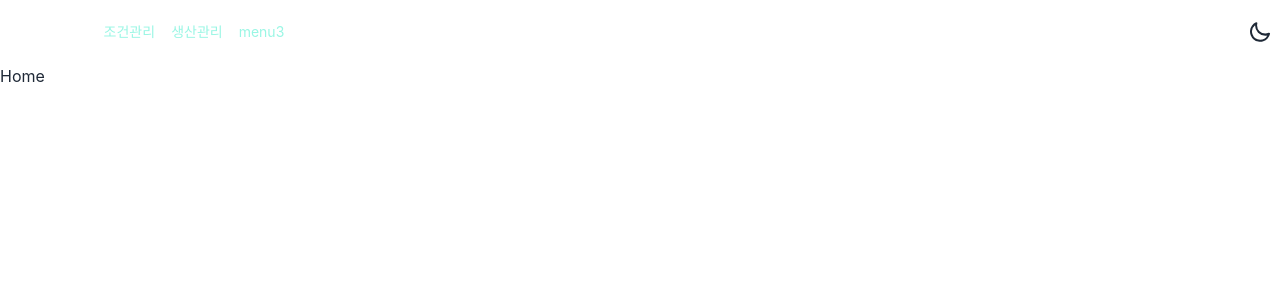
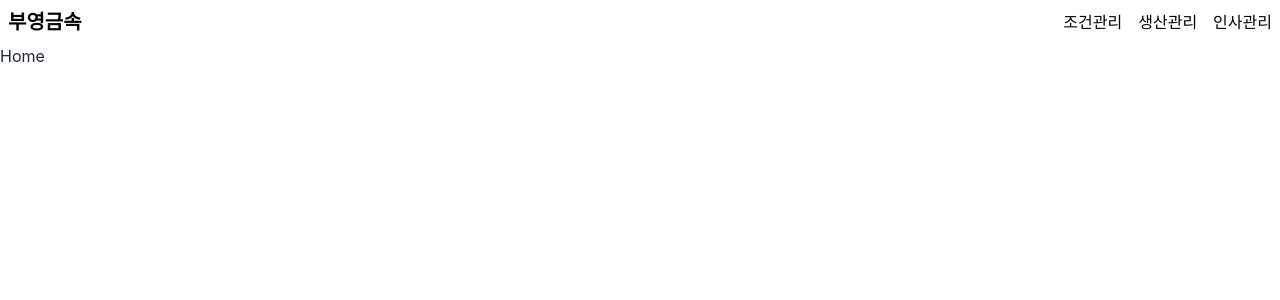
Before and after one commit to tlaruddo2/buyoung-admin-web-front-react, a React (Vite) app: page / in a window 1280 px wide. Shown: the top 300 px of the page. Built offline with nearby package versions, Linux system fonts and the light colour scheme.

Commit message:
Fix bug in Nav

```diff
--- a/src/component/nav/nav.tsx
+++ b/src/component/nav/nav.tsx
@@ -1,41 +1,36 @@
 import { useState } from "react"
-import { useNavigate } from "react-router-dom"
 
 export const Nav: React.FC = () => {
-    const [isOpened, setIsOpened ] = useState<Boolean>(false)
-
-    const handleMenuClick = () => {
-        setIsOpened(!isOpened)
-    }
+    const [isOpened, setIsOpened] = useState<boolean>(false)
 
     return (
-        <div className="navbar bg-base-100">
-            <a className="flex items-center flex-shrink-0 text-white mr-6" href="/">
-                <span className="font-semibold text-xl tracking-tight">부영금속</span>
-            </a>
-            <div className="block lg:hidden">
-                <button className="flex items-center px-3 py-2 border rounded text-teal-200 border-teal-400 hover:text-white hover:border-white" onClick={() => handleMenuClick()}>
-                    <svg className="fill-current h-3 w-3" viewBox="0 0 20 20" xmlns="http://www.w3.org/2000/svg"><title>Menu</title><path d="M0 3h20v2H0V3zm0 6h20v2H0V9zm0 6h20v2H0v-2z"/></svg>
+        <nav className="bg-base-100 w-full px-1 py-2">
+            <div className="flex justify-between items-center w-full px-1">
+                <a href="/" className="text-black text-xl font-semibold">
+                    부영금속
+                </a>
+
+                {/* Mobile Menu Button */}
+                <button
+                    className="lg:hidden p-2 rounded border border-black hover:bg-gray-100"
+                    onClick={() => setIsOpened(!isOpened)}
+                >
+                    <svg className="w-4 h-4" viewBox="0 0 20 20">
+                        <path d="M0 3h20v2H0V3zm0 6h20v2H0V9zm0 6h20v2H0v-2z"/>
+                    </svg>
                 </button>
-            </div>
-            <div className={`${isOpened ? 'block' : 'hidden'} w-full block flex-grow lg:flex lg:items-center lg:w-auto`}>
-                <div className="text-sm lg:flex-grow">
-                    <a href="condition-management" className="block mt-4 lg:inline-block lg:mt-0 text-teal-200 hover:text-white mr-4">
-                        조건관리
-                    </a>
-                    <a href="production-log" className="block mt-4 lg:inline-block lg:mt-0 text-teal-200 hover:text-white mr-4">
-                        생산관리
-                    </a>
-                    <a href="menu3" className="block mt-4 lg:inline-block lg:mt-0 text-teal-200 hover:text-white">
-                        menu3
-                    </a>
+
+                {/* Navigation Links  */}
+                <div className={`${isOpened ? 'block' : 'hidden'}
+                    lg:block absolute lg:relative top-12 lg:top-0 left-0 lg:left-auto w-full lg:w-auto bg-white lg:bg-transparent p-4 lg:p-0 z-50`}
+                >
+                    <div className="flex flex-col lg:flex-row gap-4">
+                        <a href="condition-management" className="text-black hover:text-gray-700">조건관리</a>
+                        <a href="production-log" className="text-black hover:text-gray-700">생산관리</a>
+                        <a href="menu3" className="text-black hover:text-gray-700">인사관리</a>
+                    </div>
                 </div>
             </div>
-            <label className="swap swap-rotate">
-                <input type="checkbox" className="theme-controller" value="dark" />
-                <svg className="swap-on fill-current w-6 h-6" xmlns="http://www.w3.org/2000/svg" viewBox="0 0 24 24"><path d="M5.64,17l-.71.71a1,1,0,0,0,0,1.41,1,1,0,0,0,1.41,0l.71-.71A1,1,0,0,0,5.64,17ZM5,12a1,1,0,0,0-1-1H3a1,1,0,0,0,0,2H4A1,1,0,0,0,5,12Zm7-7a1,1,0,0,0,1-1V3a1,1,0,0,0-2,0V4A1,1,0,0,0,12,5ZM5.64,7.05a1,1,0,0,0,.7.29,1,1,0,0,0,.71-.29,1,1,0,0,0,0-1.41l-.71-.71A1,1,0,0,0,4.93,6.34Zm12,.29a1,1,0,0,0,.7-.29l.71-.71a1,1,0,1,0-1.41-1.41L17,5.64a1,1,0,0,0,0,1.41A1,1,0,0,0,17.66,7.34ZM21,11H20a1,1,0,0,0,0,2h1a1,1,0,0,0,0-2Zm-9,8a1,1,0,0,0-1,1v1a1,1,0,0,0,2,0V20A1,1,0,0,0,12,19ZM18.36,17A1,1,0,0,0,17,18.36l.71.71a1,1,0,0,0,1.41,0,1,1,0,0,0,0-1.41ZM12,6.5A5.5,5.5,0,1,0,17.5,12,5.51,5.51,0,0,0,12,6.5Zm0,9A3.5,3.5,0,1,1,15.5,12,3.5,3.5,0,0,1,12,15.5Z"/></svg>
-                <svg className="swap-off fill-current w-6 h-6" xmlns="http://www.w3.org/2000/svg" viewBox="0 0 24 24"><path d="M21.64,13a1,1,0,0,0-1.05-.14,8.05,8.05,0,0,1-3.37.73A8.15,8.15,0,0,1,9.08,5.49a8.59,8.59,0,0,1,.25-2A1,1,0,0,0,8,2.36,10.14,10.14,0,1,0,22,14.05,1,1,0,0,0,21.64,13Zm-9.5,6.69A8.14,8.14,0,0,1,7.08,5.22v.27A10.15,10.15,0,0,0,17.22,15.63a9.79,9.79,0,0,0,2.1-.22A8.11,8.11,0,0,1,12.14,19.73Z"/></svg>
-            </label>
-        </div>
+        </nav>
     )
 }
--- a/src/main.tsx
+++ b/src/main.tsx
@@ -1,5 +1,5 @@
+import './main.css';
 import ReactDOM from 'react-dom/client';
-import './index.css';
 import { BrowserRouter, Route, Routes } from 'react-router-dom';
 import { Nav } from './component/nav/nav';
 import { ConditionManagement } from './pages/condition-management/condition-management';
@@ -10,7 +10,6 @@ const root = ReactDOM.createRoot(
   document.getElementById('root') as HTMLElement
 );
 root.render(
-
     <BrowserRouter>
       <Nav/>
       <Routes>
```
Also changed, not shown: src/main.css (renamed from src/index.css).
